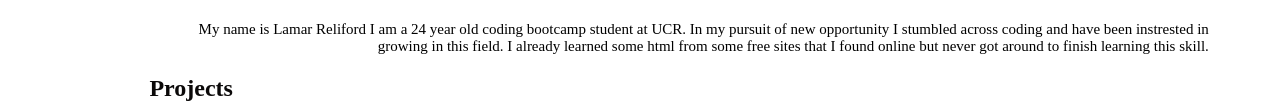
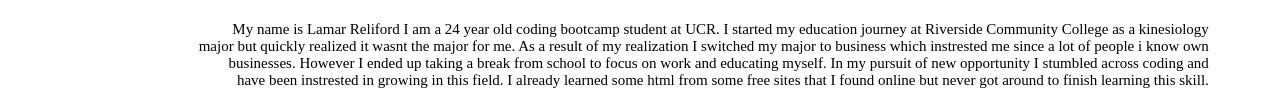
Before and after one commit to Lammyy5/HW2, a plain HTML site: page index.html in a window 1280 px wide. Shown: the part 380-492 px from the top of the page. Drawn offline with Linux system fonts and the light colour scheme.

Commit message:
Update index.html

```diff
--- a/index.html
+++ b/index.html
@@ -27,8 +27,11 @@
   <h2 class="topics">About Me</h2>
 
   <img src="assets/images/Self.png" class="self" alt="Self Portrait">
-  <p>My name is Lamar Reliford I am a 24 year old coding bootcamp student at UCR. In my pursuit of new opportunity I
-    stumbled across coding and have been instrested in growing in this field.
+  <p>My name is Lamar Reliford I am a 24 year old coding bootcamp student at UCR.
+    I started my education journey at Riverside Community College as a kinesiology major but quickly realized it wasnt the major for me.
+    As a result of my realization I switched my major to business which instrested me since a lot of people i know own businesses.
+    However I ended up taking a break from school to focus on work and educating myself.
+    In my pursuit of new opportunity I stumbled across coding and have been instrested in growing in this field.
     I already learned some html from some free sites that I found online but never got around to finish learning this
     skill. </p>
 
```
